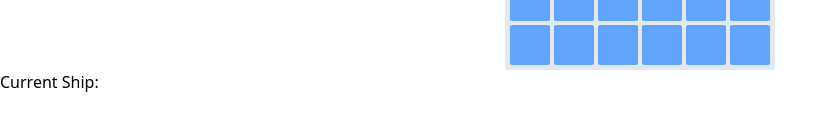
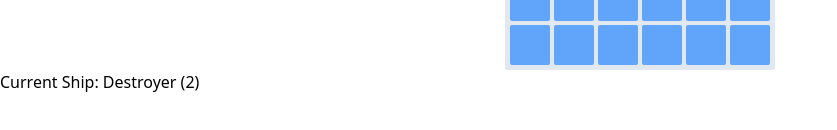
Before and after one commit to smmmfrd/battleship-react, a React (Vite) app: page /player in a window 1280 px wide. Shown: the part 272-402 px from the top of the page, without its empty margins (0-837 px from the left). Built offline with nearby package versions, Linux system fonts and the light colour scheme.

Commit message:
Player Board Ship Display

```diff
--- a/src/components/PlayerBoardCreator.jsx
+++ b/src/components/PlayerBoardCreator.jsx
@@ -6,7 +6,7 @@ import GameBoard from "../gameboard";
 
 export default function PlayerBoardCreator() {
     var shipLengthIndex = useRef(0);
-    const {setPlayerBoard: setContextBoard, setEnemyBoard, boardSize, shipLengths} = useContext(GameContext);
+    const { setPlayerBoard: setContextBoard, setEnemyBoard, boardSize, shipLengths } = useContext(GameContext);
 
     const [playerBoard, setPlayerBoard] = useState(GameBoard(boardSize));
     const [currentPosition, setCurrentPosition] = useState(0);
@@ -19,9 +19,9 @@ export default function PlayerBoardCreator() {
 
     const handleKeyPress = useCallback(event => {
         // If the player pressed "R"
-        if(event.keyCode === 82) {
+        if (event.keyCode === 82) {
             var vertical = !shipStats.vertical
-            setShipStats(prevShip => ({...prevShip, vertical: vertical}));
+            setShipStats(prevShip => ({ ...prevShip, vertical: vertical }));
             handleEnter(currentPosition, vertical);
         }
     }, [shipStats, currentPosition]);
@@ -47,14 +47,14 @@ export default function PlayerBoardCreator() {
 
     function handleClick(position) {
         // Escape condition
-        if(shipLengthIndex.current >= shipLengths.length){return;}
+        if (shipLengthIndex.current >= shipLengths.length) { return; }
 
-        if(playerBoard.goodPosition(position, shipStats.length, shipStats.vertical)){
+        if (playerBoard.goodPosition(position, shipStats.length, shipStats.vertical)) {
             // Convert array index (position) to 2D coordinates
             var [x, y] = [position % boardSize, parseInt(position / boardSize)];
             // Update the board
             setPlayerBoard(prevBoard => {
-                var newBoard = {...prevBoard};
+                var newBoard = { ...prevBoard };
                 newBoard.addShip(x, y, shipStats.length, shipStats.vertical);
                 return newBoard;
             });
@@ -65,8 +65,8 @@ export default function PlayerBoardCreator() {
             shipLengthIndex.current++;
 
             // Get our next length
-            if(shipLengthIndex.current < shipLengths.length){
-                setShipStats(prevStats => ({...prevStats, length: shipLengths[shipLengthIndex.current]}));
+            if (shipLengthIndex.current < shipLengths.length) {
+                setShipStats(prevStats => ({ ...prevStats, length: shipLengths[shipLengthIndex.current] }));
             } else {
                 // Ships are all placed.
                 shipPlacer.current.style.display = "none";
@@ -76,7 +76,7 @@ export default function PlayerBoardCreator() {
 
     function handleEnter(position, vertical = shipStats.vertical) {
         // Escape condition
-        if(shipLengthIndex.current >= shipLengths.length){return;}
+        if (shipLengthIndex.current >= shipLengths.length) { return; }
 
         var [x, y] = [position % boardSize, parseInt(position / boardSize)];
         x = (x * 44) + 4;
@@ -91,7 +91,7 @@ export default function PlayerBoardCreator() {
     }
 
     function shipPlacerValidPosition(valid) {
-        if(valid) {
+        if (valid) {
             shipPlacer.current.classList.add("bg-gray-500");
             shipPlacer.current.classList.add("border-gray-800");
             shipPlacer.current.classList.remove("bg-red-500");
@@ -103,6 +103,16 @@ export default function PlayerBoardCreator() {
             shipPlacer.current.style.opacity = "50%";
             shipPlacer.current.classList.remove("bg-gray-500");
             shipPlacer.current.classList.remove("border-gray-800");
+        }
+    }
+
+    function getShipName(index) {
+        switch (index) {
+            case 0: return "Destroyer";
+            case 1: return "Submarine";
+            case 2: return "Cruiser";
+            case 3: return "Battleship";
+            case 4: return "Carrier";
         }
     }
 
@@ -125,15 +135,20 @@ export default function PlayerBoardCreator() {
                 <div ref={shipPlacer} className="border-2
                 absolute pointer-events-none hidden"/>
             </BoardDisplay>
-            <p>Current Ship:</p>
-            {shipLengthIndex.current >= shipLengths.length &&
-            <div className="bg-blue-600 text-neutral-50 w-max px-2 py-1 rounded-xl mx-auto text-center hover:underline">
+            {shipLengthIndex.current >= shipLengths.length ?
+                <div className="mt-4 mx-auto bg-blue-600 text-neutral-50 w-max px-2 py-1 rounded-xl text-center hover:underline">
                     <Link to="/game" onClick={() => {
                         setContextBoard(playerBoard);
                         // Clearing out any old data here.
-                        setEnemyBoard(GameBoard(boardSize));}}>
+                        setEnemyBoard(GameBoard(boardSize));
+                    }}>
                         Start Game</Link>
-            </div>}
+                </div>
+                :
+                <p>
+                    Current Ship: {getShipName(shipLengthIndex.current)} ({shipLengths[shipLengthIndex.current]})
+                </p>
+            }
         </>
     );
 }
```
